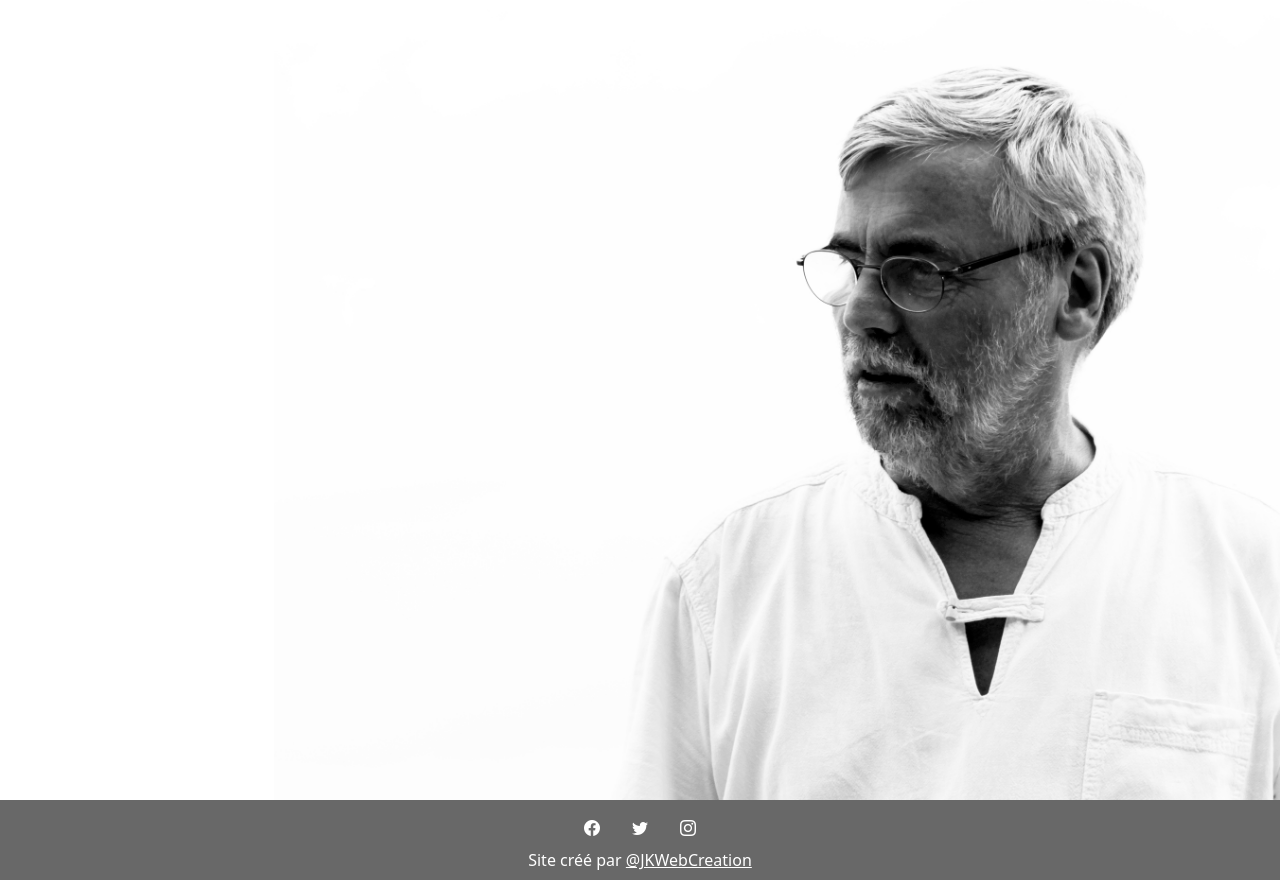
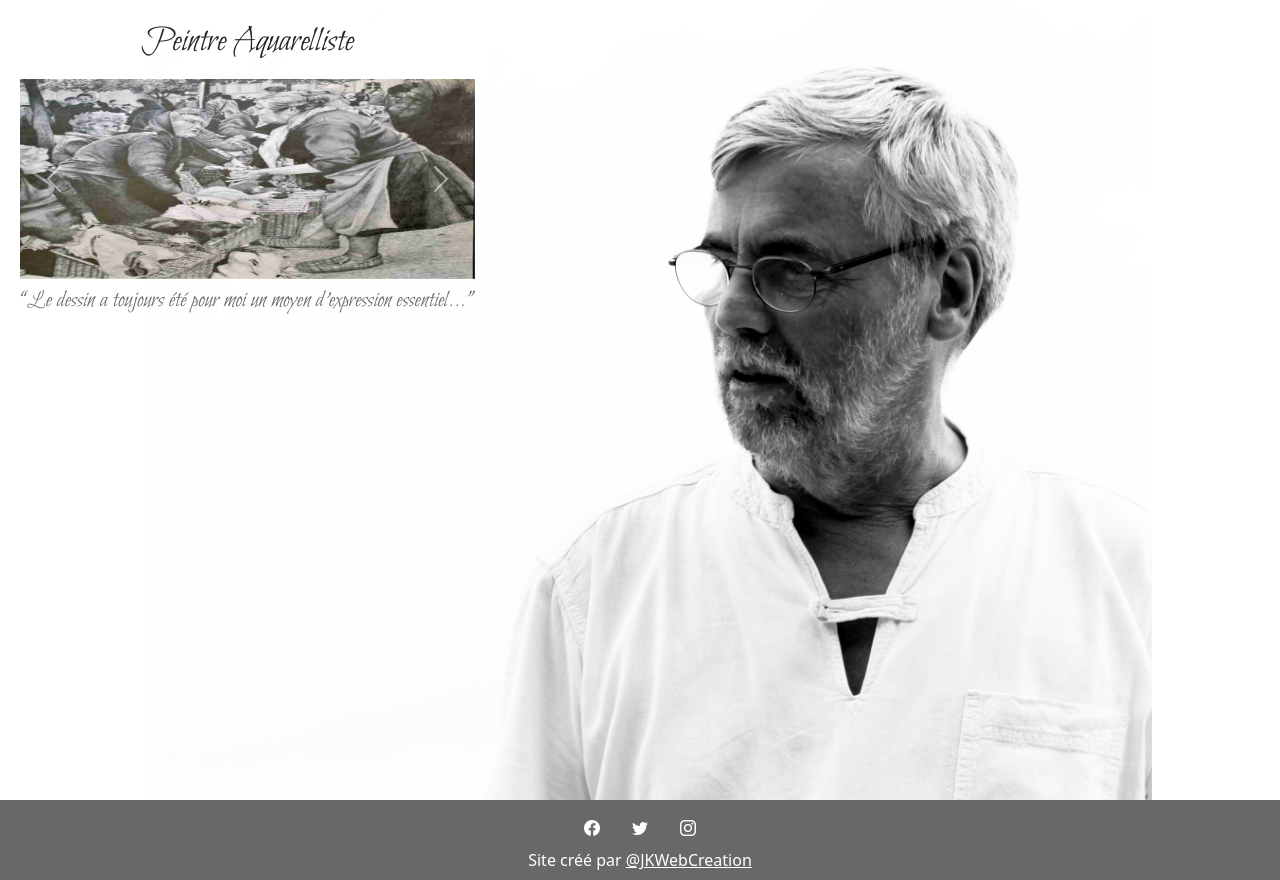
Before and after one commit to Pouce77/aquarelles_fkunze, a Symfony app: template templates/home/index.html.twig in a window 1280 px wide. Shown: the part 80-960 px from the top of the page. Run offline with Twig, Linux system fonts and the light colour scheme; the template is opened without the code that fills it, so the values that code supplies are empty; some libraries are stand-ins or nearby versions.

Commit message:
positionnement carousel et background responsive

```diff
--- a/public/css/styles.css
+++ b/public/css/styles.css
@@ -30,6 +30,7 @@
 	display:flex;
 	flex-direction: row;
 	justify-content: center;
+	max-width: 90%;
 }
 .imgFrancois{
 height: 40vh;
@@ -43,11 +44,16 @@ width: auto;
 		display:flex;
 		flex-direction: row;
 		justify-content: center;
+		max-width: 90%;
 	}
 	.imgFrancois{
 	height: 40vh;
 	width: auto;
   }
+	.posTitle{
+		position: relative;
+		margin: auto;
+	}
 }
 
 /* Medium devices (tablets, 768px and up)*/
@@ -56,11 +62,16 @@ width: auto;
 		display:flex;
 		flex-direction: row;
 		justify-content: center;
+		max-width: 90%;
 	}
 	.imgFrancois{
 	height: 40vh;
 	width: auto;
   }
+	.posTitle{
+		position: relative;
+		margin: auto;
+	}
  }
 
 /* Large devices (desktops, 992px and up)*/
@@ -73,6 +84,10 @@ width: auto;
 		.imgFrancois{
 		height: 100vh;
 		width: auto;
+		}
+		.posTitle{
+			position: absolute;
+			margin: 20px;
 		}
 
  }
@@ -88,6 +103,10 @@ width: auto;
 		height: 100vh;
 		width: auto;
 		}
+		.posTitle{
+			position: absolute;
+			margin: 20px;
+		}
   }
 
 /* XX-Large devices (larger desktops, 1400px and up)*/
@@ -101,6 +120,10 @@ width: auto;
 	height: 100vh;
 	width: auto;
   }
+	.posTitle{
+		position: absolute;
+		margin: 20px;
+	}
 }
 
 .iconsocial,.barColor,.font{
@@ -112,10 +135,10 @@ width: auto;
 }
 .posTitle{
 	width:fit-content;
-	position: relative;
-	top: 150px;
-	left:20px;
 	z-index:20;
+	display: flex;
+	flex-direction: column;
+	justify-content: center;
 }
 .carousel{
 	width:auto;
--- a/templates/base.html.twig
+++ b/templates/base.html.twig
@@ -60,6 +60,7 @@
 	<body>
 	</body>
 	{% endblock %}
+	<!--footer-->
   <footer class="footer  p-2 barColor ">
 				<ul class="nav justify-content-center">
 					<li class="nav-item">
--- a/templates/home/index.html.twig
+++ b/templates/home/index.html.twig
@@ -2,15 +2,16 @@
 
 {% block body %}
 	<body>
-	<!--	<div class="posTitle">
-			<h1 class="fontTitle">Peintre Aquarelliste</h1>
+	  <div class="posTitle">
+			<h1 class="fontTitle text-center pb-2">Peintre Aquarelliste</h1>
+			<!--carousel-->
 			<div id="carouselExampleControls carousel" class="carousel slide" data-bs-ride="carousel">
 				<div class="carousel-inner">
 					<div class="carousel-item active">
 						<img src="css\images\crbst_marche1.jpg" class="d-block w-100 imgCar" alt="...">
 					</div>
 					<div class="carousel-item">
-						<img src="css/images/francoiskunze.jpg" class="d-block w-100 imgCar" alt="...">
+						<img src="css\images\sl_L_Arblay1.jpg" class="d-block w-100 imgCar" alt="...">
 					</div>
 					<div class="carousel-item">
 						<img src="css\images\crbst_Vaison.jpg" class="d-block w-100 imgCar" alt="...">
@@ -25,8 +26,9 @@
 					<span class="visually-hidden">Next</span>
 				</button>
 			</div>
-			<h1 class="fontText">“Le dessin a toujours été pour moi un moyen d’expression essentiel...”</h1>
-		</div> -->
+			<h1 class="fontText text-center pt-2">“Le dessin a toujours été pour moi un moyen d’expression essentiel...”</h1>
+		</div>
+		<!--background-image-->
 		<div class="imgContainer">
 			<img class="imgFrancois" src={{ asset('css/images/francoiskunze.jpg') }} alt="image de François Kunzé">
 		</div>
```
Lines whose indentation alone changed are shown as unchanged.
